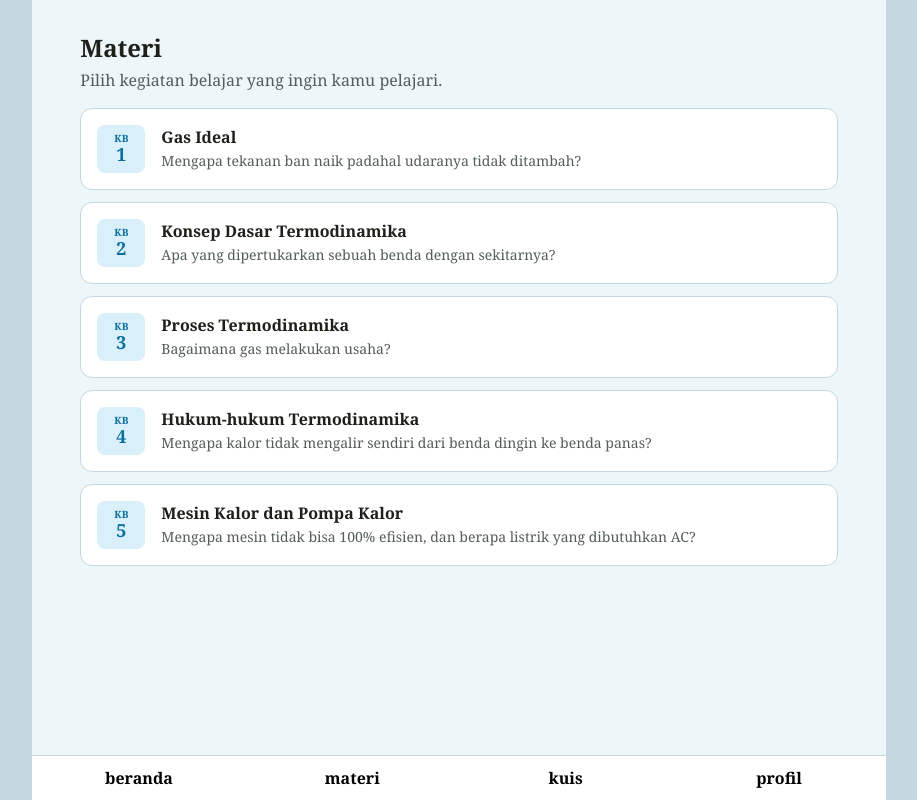
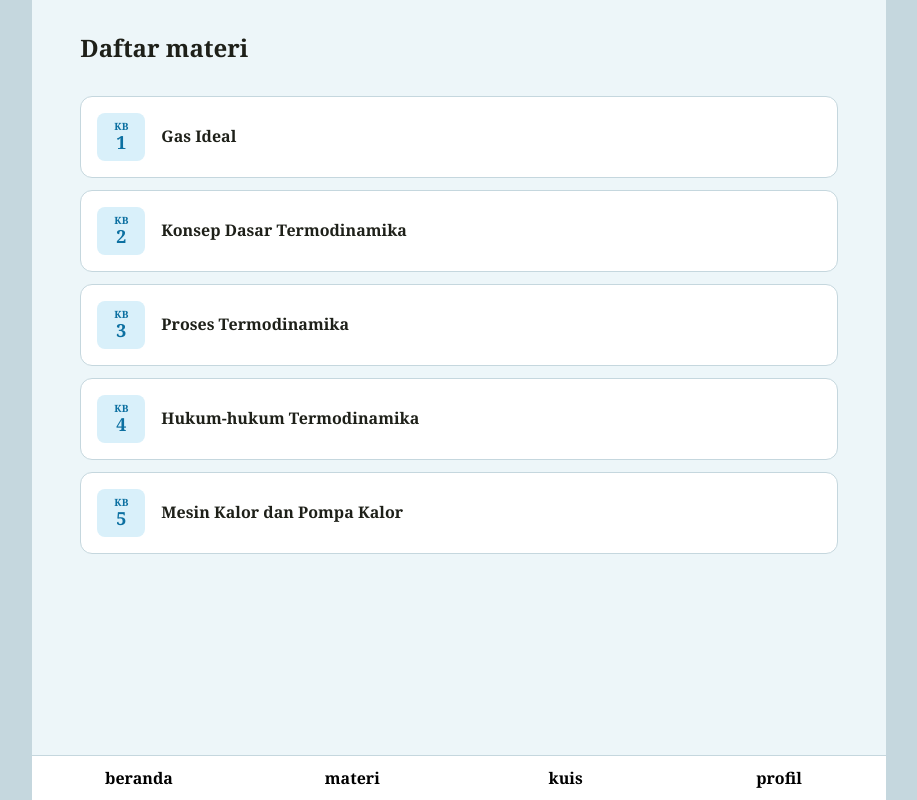
Before and after one commit to Triyo11/e-modul-termodinamika, a Vue app: page /materi in a window 1280 px wide. Shown: the whole page, without its empty margins (181-1098 px from the left). Built offline with nearby package versions, Linux system fonts and the light colour scheme; some icons are missing.

Commit message:
fix daftar menu materi

```diff
--- a/src/views/DaftarMateri.vue
+++ b/src/views/DaftarMateri.vue
@@ -27,9 +27,8 @@ function buka(kb: number | undefined) {
 <template>
   <div class="min-h-dvh bg-ink-50 text-ink-900 font-sans">
     <main class="flex flex-col gap-4 px-5 py-8 pb-40 sm:px-8 lg:px-12">
-      <header class="flex flex-col gap-1">
-        <h1 class="text-2xl font-bold text-ink-900">Materi</h1>
-        <p class="text-ink-600">Pilih kegiatan belajar yang ingin kamu pelajari.</p>
+      <header class="flex flex-col gap-1 pb-4">
+        <h1 class="text-2xl font-bold text-ink-900">Daftar materi</h1>
       </header>
 
       <ol class="flex flex-col gap-3">
@@ -48,7 +47,6 @@ function buka(kb: number | undefined) {
             </span>
             <span class="flex flex-1 flex-col gap-0.5">
               <span class="font-semibold text-ink-900">{{ k.judul }}</span>
-              <span v-if="k.subJudul" class="text-sm text-ink-600">{{ k.subJudul }}</span>
               <span class="flex flex-wrap gap-x-3 text-xs text-ink-500">
                 <span v-if="k.alokasiWaktu">{{ k.alokasiWaktu }} menit</span>
                 <span v-if="k.kb === kbTerakhir" class="font-semibold text-accent-1">Terakhir dibaca</span>
```
